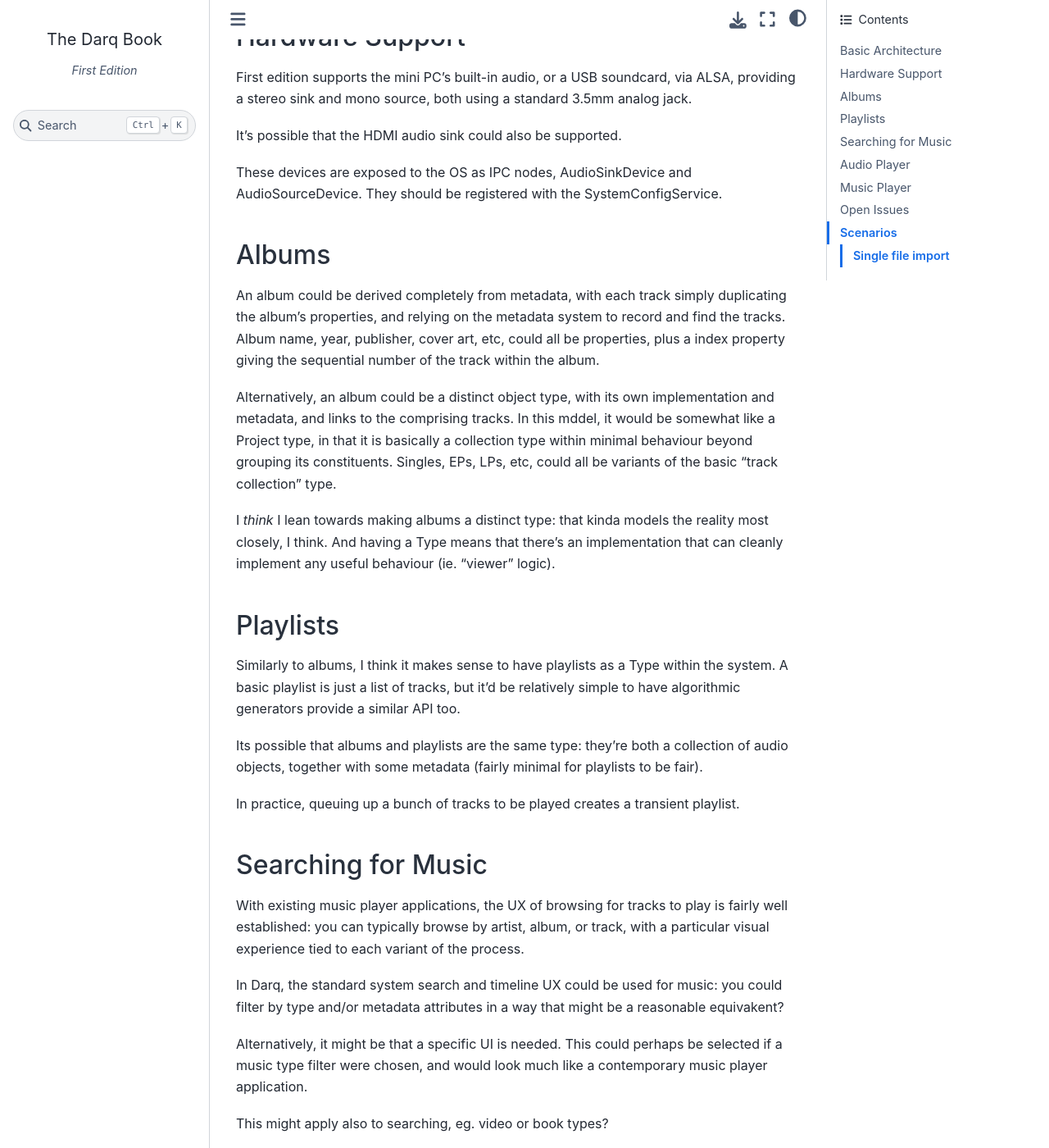
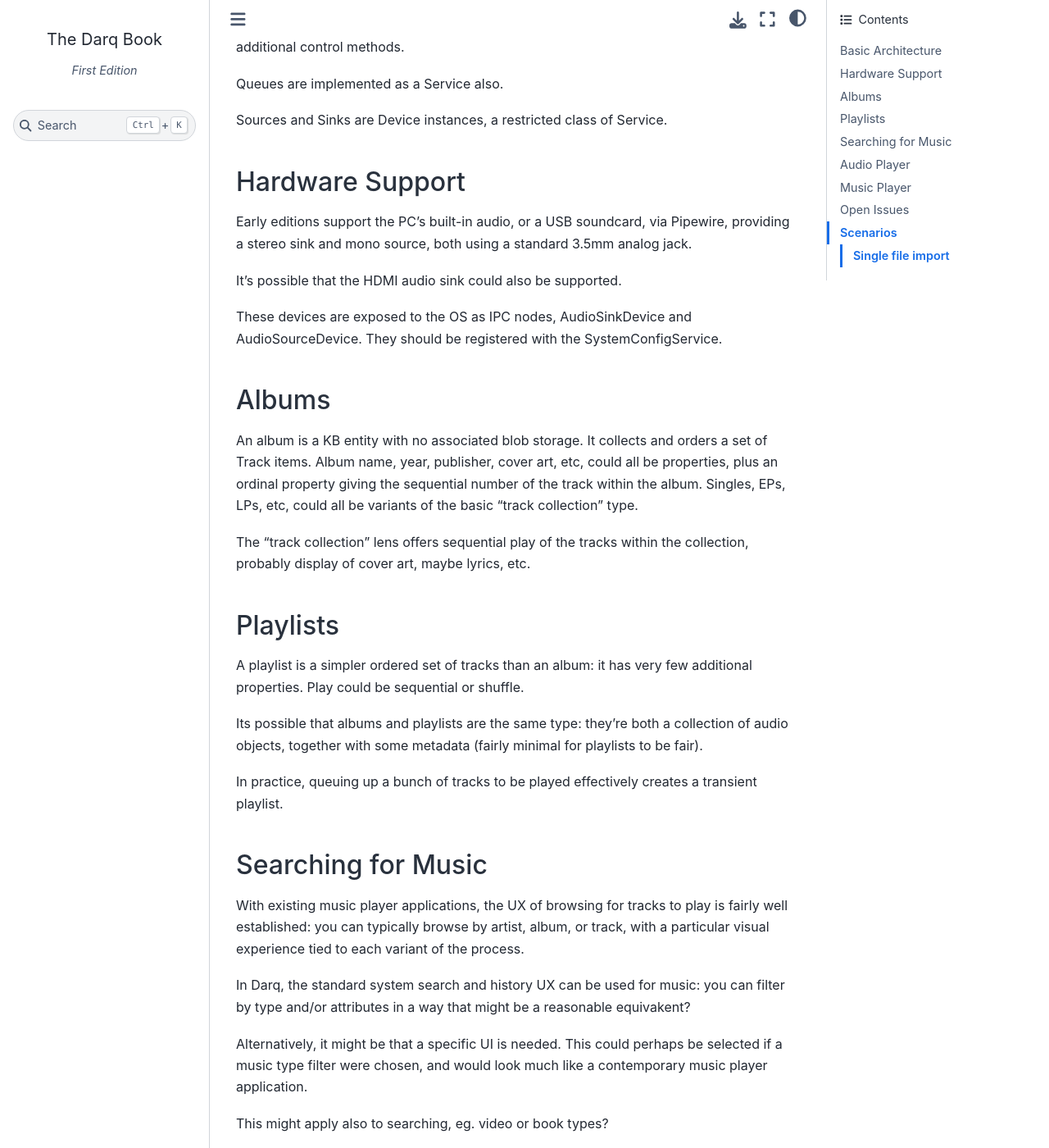
Before and after one commit to darqos/darqos, a Sphinx documentation site: the page built from doc/audio.rst, in a window 1280 px wide and 1400 px high, scrolled down 2091 px. Shown: the whole window at 82% size. Built offline with Sphinx 7.4.7 and the Sphinx Book theme 1.1.4, drawn with Linux system fonts in a browser that asks for light colours; some of the changed text lies outside the part shown.

Commit message:
Minor updates to reflect current state of the system.

```diff
--- a/doc/audio.rst
+++ b/doc/audio.rst
@@ -6,13 +6,17 @@
 * A simple player application (play, pause, ffw, rew, etc) for a
   single mp3 or similar format object is relatively easy to conceive.
   This fits will with the model of Type and a Lens for that type.
-* Sound files often have built-in metadata in the form of ID3 tags,
-  which describe the track's genre, creation date, length, and other
-  properties.
-* Music, however, often exists within the context of an album: a sequence
-  of individual sound objects with eg. shared cover art.  It's reasonable
-  to play an album, in which case the individual tracks should be played
-  sequentially.
+* Sound files sometimes have built-in metadata in the form of ID3
+  tags, which describe the track's genre, creation date, length, and
+  other properties.  These tags should be extracted, and added to the
+  KB item for the audio data.
+* Music, however, often exists within the context of an album: a
+  sequence of individual sound objects with eg. shared cover art.
+  It's reasonable to play an album, in which case the individual
+  tracks should be played sequentially.  An album is a specialised
+  form of collection, with its own properties distinct from those of
+  the individual tracks.  A distinct lens for playing albums is
+  probably worthwhile.
 * Selecting music if often done by searching a collection of albums,
   ordered either by artist, by album title, by genre, or other scheme.
 * Playlists are objects that represent a sequence of tracks independent
@@ -56,6 +60,10 @@
     The input streams are mixed together, with each input stream
     having its own volume control.
 
+    For multi-channel output (source), a mixer might spacially
+    position an input stream with respect to others by means of
+    amplitude and phase adjustments.
+
     Stuff that also could reasonably be built into the mixer might be
     equalization and synchronisation delays, a global mute, etc.
 
@@ -68,11 +76,12 @@
     streamer for stored objects, a translator for a network stream, or
     a physical input device, eg. a line-in, or a microphone.
 
-In general, a terminal device will have an input-side mixer, and an
-output side sink.  The sink might be a local analog jack, USB
-soundcard, or nearby AirPlay device (for example): it doesn't matter
-what it is.  The mixer is always configured; the output device might
-not always be available.
+In general, a Terminal Service should provide multiple (flexible
+number of) sinks leading into a mixer, and sourcing a two-channel
+stream (for downstream speakers). The sink might be a local analog
+jack, USB soundcard, or nearby AirPlay device (for example): it
+doesn't matter what it is.  The mixer is always configured; the output
+device might not always be available.
 
 This raises the need for configuration.
 
@@ -93,9 +102,9 @@
 Hardware Support
 ----------------
 
-First edition supports the mini PC's built-in audio, or a USB
-soundcard, via ALSA, providing a stereo sink and mono source, both
-using a standard 3.5mm analog jack.
+Early editions support the PC's built-in audio, or a USB soundcard,
+via Pipewire, providing a stereo sink and mono source, both using a
+standard 3.5mm analog jack.
 
 It's possible that the HDMI audio sink could also be supported.
 
@@ -108,38 +117,28 @@
 Albums
 ------
 
-An album could be derived completely from metadata, with each track
-simply duplicating the album's properties, and relying on the metadata
-system to record and find the tracks.  Album name, year, publisher,
-cover art, etc, could all be properties, plus a index property giving
-the sequential number of the track within the album.
+An album is a KB entity with no associated blob storage.  It collects
+and orders a set of Track items.  Album name, year, publisher, cover
+art, etc, could all be properties, plus an ordinal property giving the
+sequential number of the track within the album.  Singles, EPs, LPs,
+etc, could all be variants of the basic "track collection" type.
 
-Alternatively, an album could be a distinct object type, with its own
-implementation and metadata, and links to the comprising tracks.  In
-this mddel, it would be somewhat like a Project type, in that it is
-basically a collection type within minimal behaviour beyond grouping
-its constituents.  Singles, EPs, LPs, etc, could all be variants of the
-basic "track collection" type.
-
-I *think* I lean towards making albums a distinct type: that kinda
-models the reality most closely, I think.  And having a Type means that
-there's an implementation that can cleanly implement any useful
-behaviour (ie. "viewer" logic).
+The "track collection" lens offers sequential play of the tracks
+within the collection, probably display of cover art, maybe lyrics,
+etc.
 
 Playlists
 ---------
 
-Similarly to albums, I think it makes sense to have playlists as a
-Type within the system.  A basic playlist is just a list of tracks,
-but it'd be relatively simple to have algorithmic generators provide
-a similar API too.
+A playlist is a simpler ordered set of tracks than an album: it has
+very few additional properties.  Play could be sequential or shuffle.
 
 Its possible that albums and playlists are the same type: they're both
 a collection of audio objects, together with some metadata (fairly
 minimal for playlists to be fair).
 
-In practice, queuing up a bunch of tracks to be played creates a
-transient playlist.
+In practice, queuing up a bunch of tracks to be played effectively
+creates a transient playlist.
 
 Searching for Music
 -------------------
@@ -149,9 +148,9 @@
 artist, album, or track, with a particular visual experience tied to
 each variant of the process.
 
-In Darq, the standard system search and timeline UX could be used for
-music: you could filter by type and/or metadata attributes in a way
-that might be a reasonable equivakent?
+In Darq, the standard system search and history UX can be used for
+music: you can filter by type and/or attributes in a way that might be
+a reasonable equivakent?
 
 Alternatively, it might be that a specific UI is needed.  This could
 perhaps be selected if a music type filter were chosen, and would look
@@ -231,7 +230,8 @@
 Single file import
 ~~~~~~~~~~~~~~~~~~
 
-* Install USB soundcard and connect output to speakers
+* Install USB soundcard if required
+* Connect output to speakers
 * Boot
 * Log in
 
```
Also changed, not shown: other parts of doc/audio.rst (+4 -1 lines).
